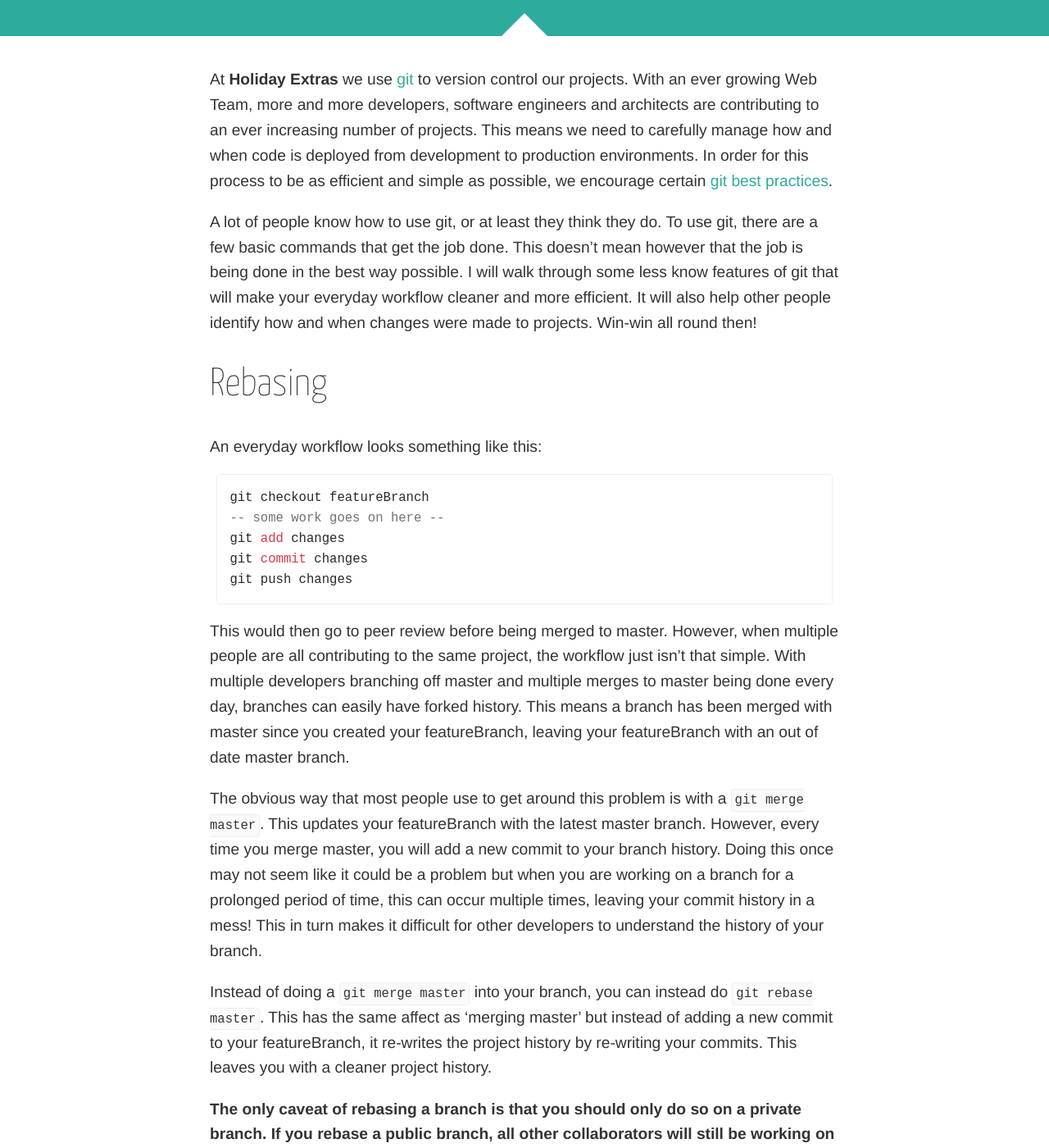
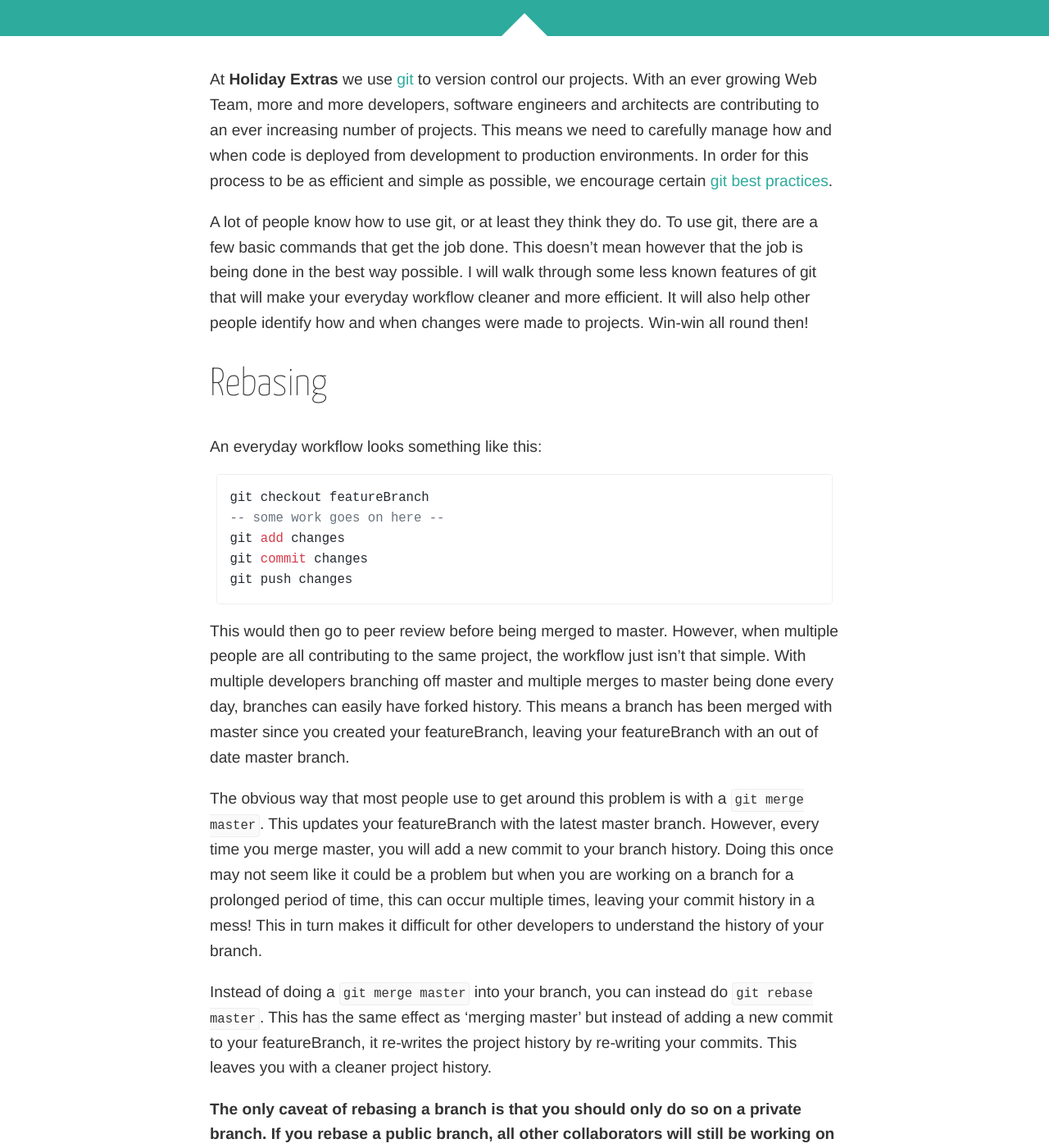
Before and after one commit to holidayextras/holidayextras.github.com, a Jekyll site: the page built from _posts/2015-11-18-clever-git.md, in a window 1280 px wide and 1400 px high, scrolled down 433 px. Shown: the whole window at 82% size. Built offline with Jekyll 4.4.1, drawn with Linux system fonts in a browser that asks for light colours; nearby versions of some CDN libraries; comment, search, counter and statistics services are not loaded; some of the changed text lies outside the part shown.

Commit message:
Missed typos

```diff
--- a/_posts/2015-11-18-clever-git.md
+++ b/_posts/2015-11-18-clever-git.md
@@ -9,7 +9,7 @@ comments: true
 
 At **Holiday Extras** we use [git](https://git-scm.com/) to version control our projects. With an ever growing Web Team, more and more developers, software engineers and architects are contributing to an ever increasing number of projects. This means we need to carefully manage how and when code is deployed from development to production environments. In order for this process to be as efficient and simple as possible, we encourage certain [git best practices](https://github.com/holidayextras/culture/blob/master/git-best-practices.md).
 
-A lot of people know how to use git, or at least they think they do. To use git, there are a few basic commands that get the job done. This doesn't mean however that the job is being done in the best way possible. I will walk through some less know features of git that will make your everyday workflow cleaner and more efficient. It will also help other people identify how and when changes were made to projects. Win-win all round then!
+A lot of people know how to use git, or at least they think they do. To use git, there are a few basic commands that get the job done. This doesn't mean however that the job is being done in the best way possible. I will walk through some less known features of git that will make your everyday workflow cleaner and more efficient. It will also help other people identify how and when changes were made to projects. Win-win all round then!
 
 # Rebasing
 
@@ -27,9 +27,9 @@ This would then go to peer review before being merged to master. However, when m
 
 The obvious way that most people use to get around this problem is with a `git merge master`. This updates your featureBranch with the latest master branch. However, every time you merge master, you will add a new commit to your branch history. Doing this once may not seem like it could be a problem but when you are working on a branch for a prolonged period of time, this can occur multiple times, leaving your commit history in a mess! This in turn makes it difficult for other developers to understand the history of your branch.
 
-Instead of doing a `git merge master` into your branch, you can instead do `git rebase master`. This has the same affect as 'merging master' but instead of adding a new commit to your featureBranch, it re-writes the project history by re-writing your commits. This leaves you with a cleaner project history.
+Instead of doing a `git merge master` into your branch, you can instead do `git rebase master`. This has the same effect as 'merging master' but instead of adding a new commit to your featureBranch, it re-writes the project history by re-writing your commits. This leaves you with a cleaner project history.
 
-**The only caveat of rebasing a branch is that you should only do so on a private branch. If you rebase a public branch, all other collaborators will still be working on the original master branch, therefor Git will think your master branch's history has diverged.**
+**The only caveat of rebasing a branch is that you should only do so on a private branch. If you rebase a public branch, all other collaborators will still be working on the original master branch, therefore Git will think your master branch's history has diverged.**
 
 To improve your commit history even more, you can clean the commits on your featureBranch by using the interactive rebase command: `git rebase -i master`. This gives you many options for every commit you have made on your featureBranch. It lets you squash commits together and reword your commit messages. This can be used to group specific changes into individual commits and squash small commits into other commits, keeping your branch history concise.
 
```
Also changed, not shown: other parts of _posts/2015-11-18-clever-git.md (+2 -2 lines).
